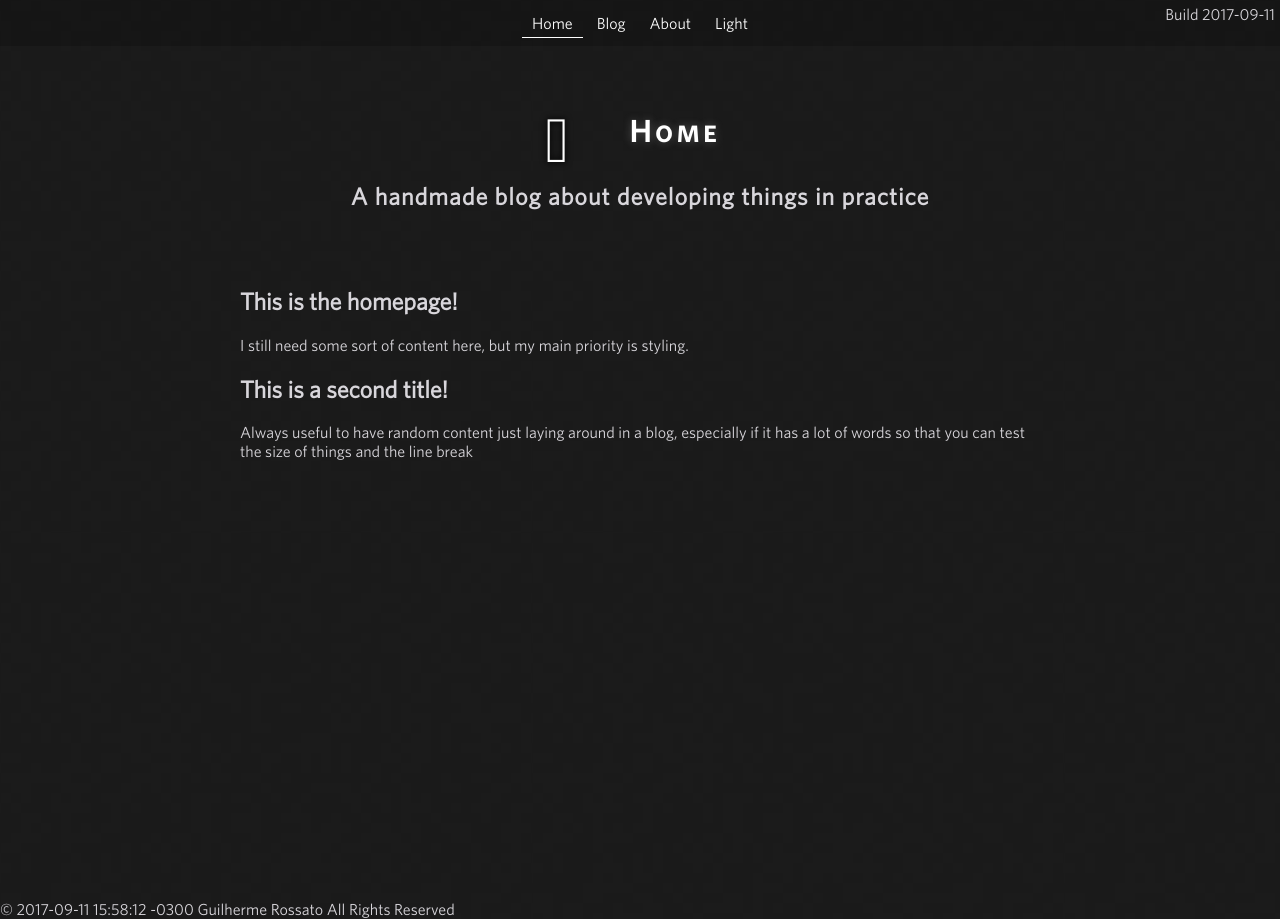
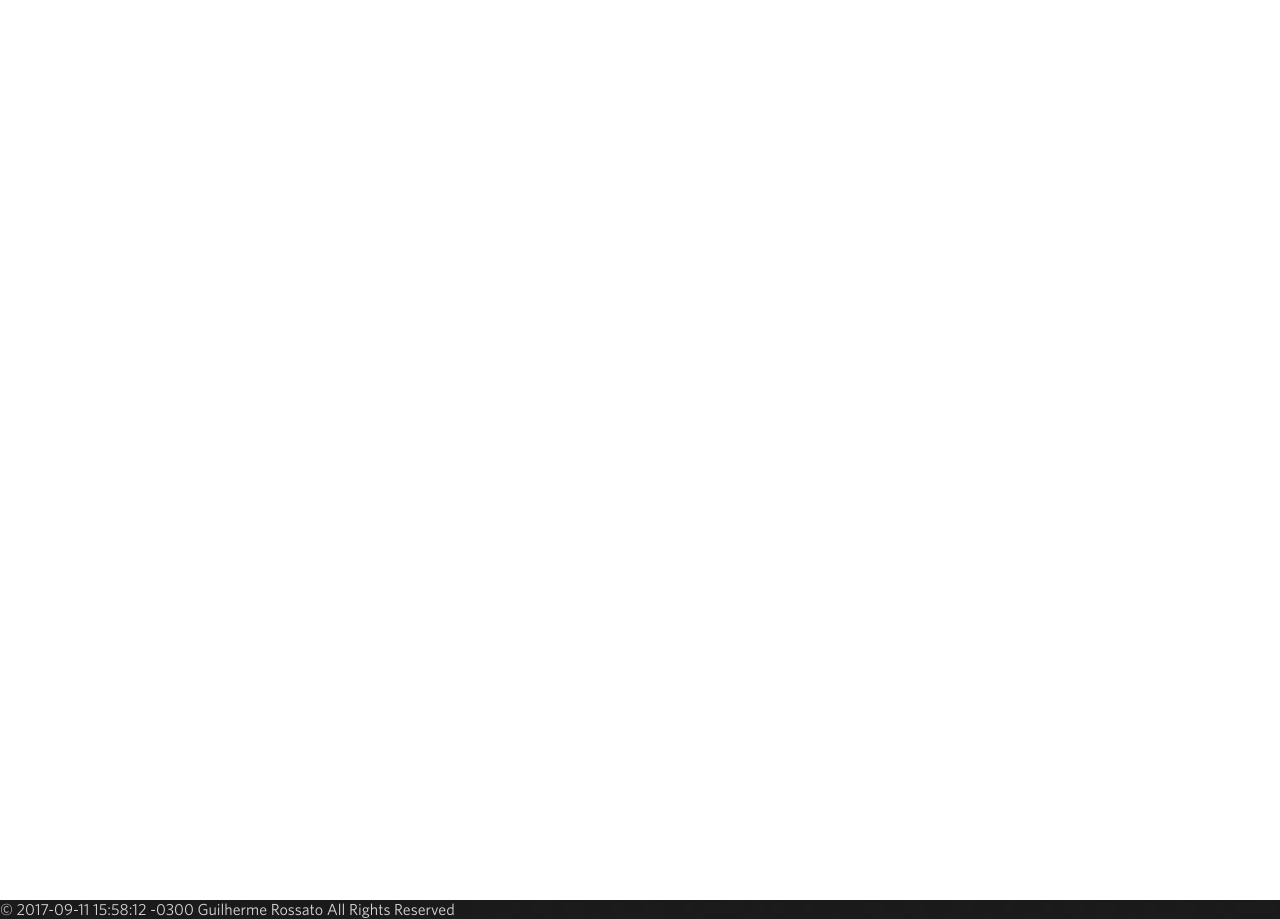
Before and after one commit to GuilhermeRossato/guilhermerossato.github.io, a Jekyll site: the page built from index.html, in a window 1280 px wide. Built offline with Jekyll 4.4.1, drawn with Linux system fonts in a browser that asks for light colours; Markdown is read by kramdown in place of the engine named in the settings.

Commit message:
Added a filling of the screen to cover website
I don't need to see the style of the blog while I develop network-code.

```diff
--- a/_layouts/home.html
+++ b/_layouts/home.html
@@ -21,5 +21,6 @@
 {{ content }}
 		</div>
 {% include footer.html %}
+		<div class='fill-screen' id='output'></div>
 	</body>
 </html>
--- a/style/default/base.css
+++ b/style/default/base.css
@@ -120,3 +120,14 @@
 .commit-entry {
 
 }
+
+.fill-screen {
+	position: absolute;
+	top: 0;
+	left: 0;
+	background-color: white;
+	width: 100vw;
+	height: 100vh;
+	border: 0;
+	display: block;
+}
```
